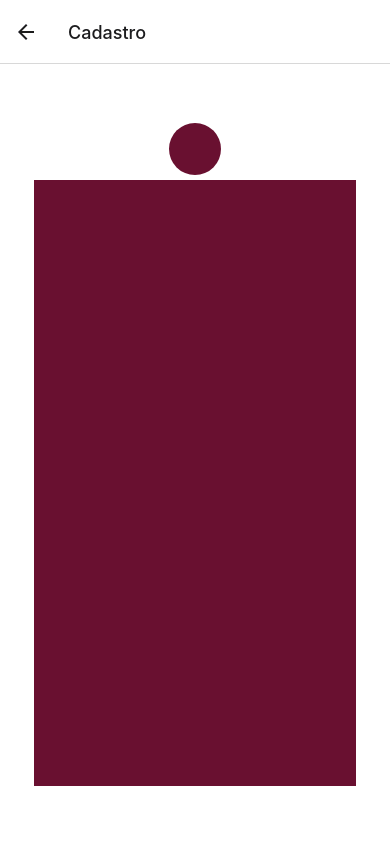
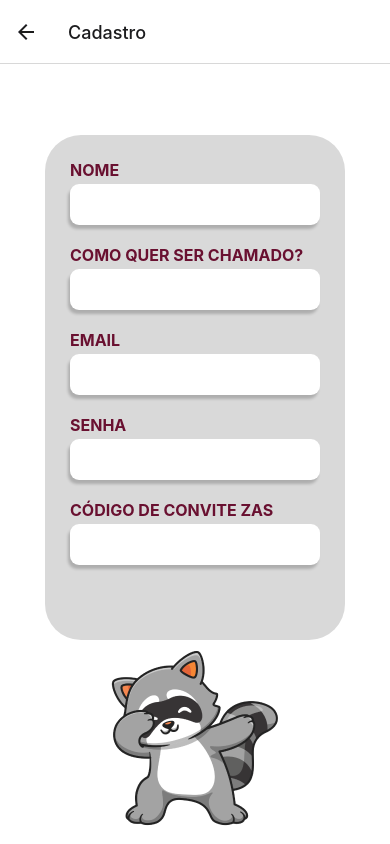
Before and after one commit to MiichelSoouza/app-maria, a React Native app: screen /Cadastro in a window 390 px wide. Built offline with nearby package versions, Linux system fonts and the light colour scheme.

Commit message:
Evolução CadastroScreen"

```diff
--- a/screens/CadastroScreen.js
+++ b/screens/CadastroScreen.js
@@ -1,5 +1,7 @@
 import { StatusBar } from 'expo-status-bar';
-import { StyleSheet, View, Text, Image } from 'react-native';
+import { StyleSheet, View, Image } from 'react-native';
+import Input from '../Input';
+
 
 const mascot = require("../assets/mascot.png")
 
@@ -8,9 +10,32 @@ export default function CadastroScreen() {
     <View style={styles.container}>
       <StatusBar style="light" />
       <View style={styles.circle}></View>
-      <View style={styles.bigBox}>
-      <View style={styles.box}></View>
+        <View style={styles.box}>
+           <View style={styles.inputs}>
+                <Input label="NOME" onChangeText={email => {
+                  setEmail(email)
+                  setValid(email !== '' && password !== "")
+                }}/>
+                <Input label="COMO QUER SER CHAMADO?" onChangeText={password => {
+                  setPassword(password)
+                  setValid(email !== '' && password !== "")
+                }}/>
+                <Input label="EMAIL" onChangeText={password => {
+                  setPassword(password)
+                  setValid(email !== '' && password !== "")
+                }}/>
+                <Input label="SENHA" onChangeText={password => {
+                  setPassword(password)
+                  setValid(email !== '' && password !== "")
+                }}/>
+                <Input label="CÓDIGO DE CONVITE ZAS" onChangeText={password => {
+                  setPassword(password)
+                  setValid(email !== '' && password !== "")
+                }}/>
+          </View>
       </View>
+        <Image source={mascot}/>
+
     </View>
   );
 }
@@ -23,26 +48,26 @@ const styles = StyleSheet.create({
       justifyContent: 'center',
       gap: 5,
     },
-
     circle:{
-      backgroundColor: '#691030',
+      backgroundColor:'$611030',
       width: 52,
-      height: 52,
-      borderRadius: 100,
-      paddingLeft: 50
-    },
-    bigBox: {
-      backgroundColor: '#691030',
-      width: 322,
-      height: 606
+      height: 52
     },
     box:{
-      form: {
-        width: 32,
-        height: 542,
-        borderRadius: 25,
-        backgroundColor: '#D9D9D9',
-      },
+      backgroundColor: '#D9D9D9',
+      width: 300,
+      height: 505,
+      borderRadius: 36
+    },
+    inputs:{
+      marginBottom: 20,
+      gap: 20,
+      padding: 25
+    },
+    signInBox: {
+      padding: 8,
+      justifyContent: 'center',
+      alignItems: 'center'
+    },
 
-    }
 });
```
